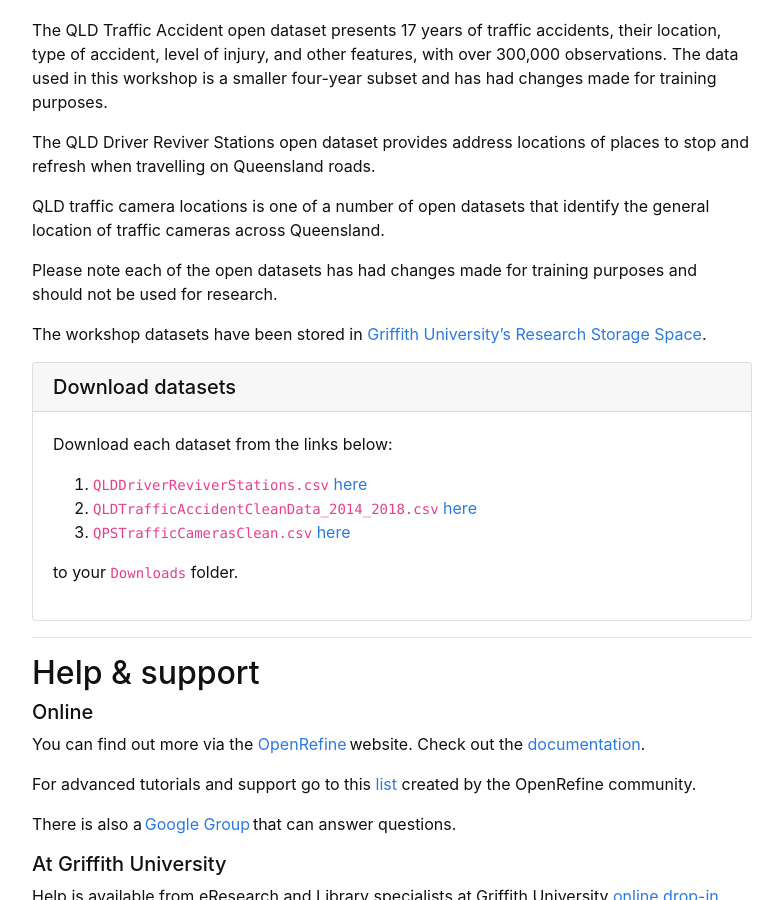
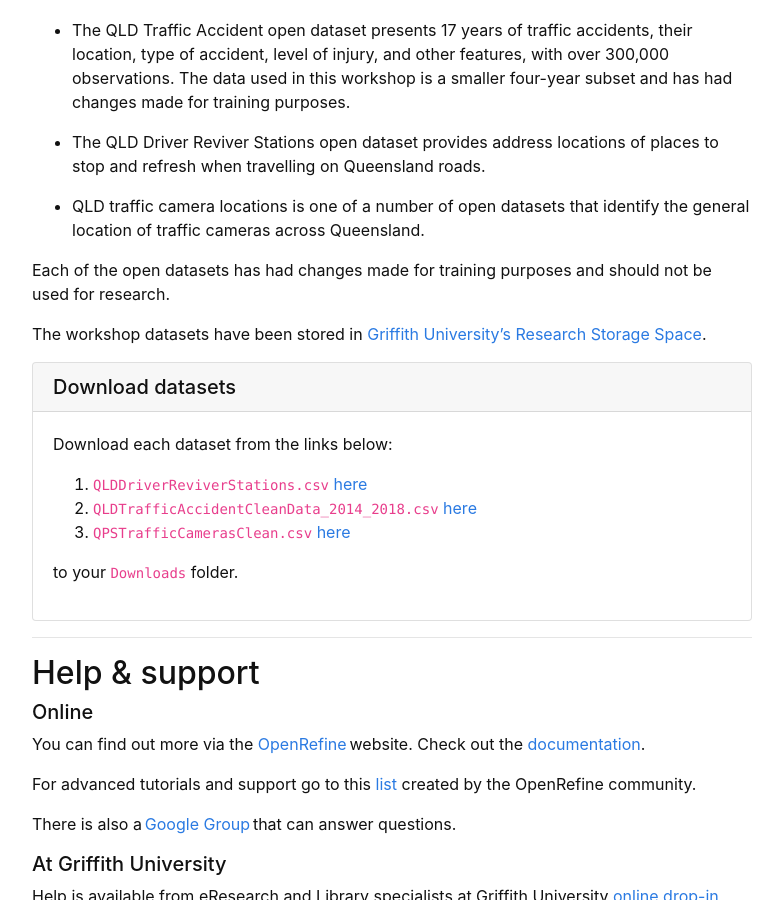
Before and after one commit to GULibrarySandbox/advanced-data-wrangle-old, a Jekyll site: the page built from content/1-setup.md, in a window 1280 px wide and 900 px high, scrolled down 446 px. Shown: the whole window, without its empty margins (248-1031 px from the left). Built offline with Jekyll 4.4.1, drawn with Linux system fonts in a browser that asks for light colours.

Commit message:
Update 1-setup.md

```diff
--- a/content/1-setup.md
+++ b/content/1-setup.md
@@ -14,13 +14,13 @@ Go to [Introduction to Data Wrangling with OpenRefine](https://griffithunilibrar
 
 We will wrangle three datasets in this workshop, all obtained from Queensland Government's open data portal [data.qld.gov.au](data.qld.gov.au).
 
-The QLD Traffic Accident open dataset presents 17 years of traffic accidents, their location, type of accident, level of injury, and other features, with over 300,000 observations.  The data used in this workshop is a smaller four-year subset and has had changes made for training purposes.
+- The QLD Traffic Accident open dataset presents 17 years of traffic accidents, their location, type of accident, level of injury, and other features, with over 300,000 observations.  The data used in this workshop is a smaller four-year subset and has had changes made for training purposes.
 
-The QLD Driver Reviver Stations open dataset provides address locations of places to stop and refresh when travelling on Queensland roads.
+- The QLD Driver Reviver Stations open dataset provides address locations of places to stop and refresh when travelling on Queensland roads.
 
-QLD traffic camera locations is one of a number of open datasets that identify the general location of traffic cameras across Queensland.
+- QLD traffic camera locations is one of a number of open datasets that identify the general location of traffic cameras across Queensland.
 
-Please note each of the open datasets has had changes made for training purposes and should not be used for research.
+Each of the open datasets has had changes made for training purposes and should not be used for research.
 
 The workshop datasets have been stored in [Griffith University's Research Storage Space](https://research-storage.griffith.edu.au/).
 
```
